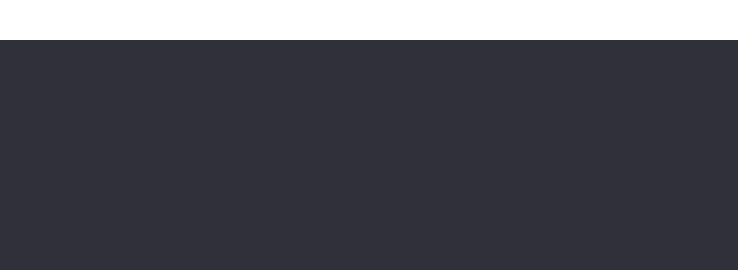
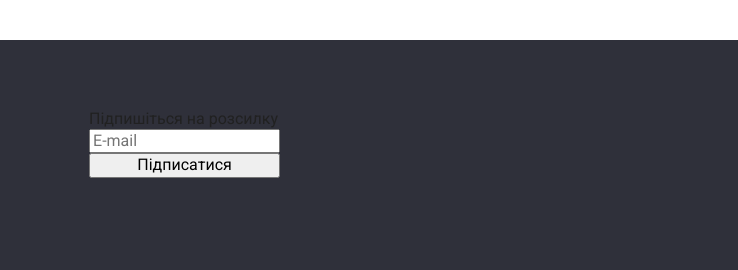
Before and after one commit to Maksym-Tulay/goit-markup-hw-06, a plain HTML site: page index.html in a window 1280 px wide. Shown: the part 2639-2909 px from the top of the page, 542-1280 px from the left. Drawn offline with nearby package versions, Linux system fonts and the light colour scheme.

```diff
--- a/css/styles.css
+++ b/css/styles.css
@@ -837,6 +837,7 @@ a {
 /* Footer smlist */
 
 .footer-smlist-container {
+  margin-right: 93px;
 }
 
 .footer-smlist-title {
@@ -881,6 +882,12 @@ a {
 
   fill: var(--body-background-color);
 }
+
+.footer-form-field {
+  display: flex;
+  flex-direction: column;
+}
+
 
 .backdrop {
   position: fixed;
--- a/index.html
+++ b/index.html
@@ -442,6 +442,20 @@
             </li>
           </ul>
         </div>
+        <form class="footer-form">
+          <div class="footer-form-field">
+            <label for="email" class="footer-form-label"
+              >Підпишіться на розсилку</label
+            >
+            <input
+              type="email"
+              name="email"
+              autocomplete="email"
+              placeholder="E-mail"
+            />
+            <button type="submit">Підписатися</button>
+          </div>
+        </form>
       </div>
     </footer>
 
```
Also changed, not shown: images/client-company-1.svg (deleted), images/client-company-2.svg (deleted), images/client-company-3.svg (deleted), images/client-company-4.svg (deleted), images/client-company-5.svg (deleted), images/envelope.svg (deleted), images/facebook.svg (deleted), images/instagram.svg (deleted), images/linkedin.svg (deleted), images/smartphone.svg (deleted), images/symbol-defs (1).svg (deleted), images/twitter.svg (deleted).
